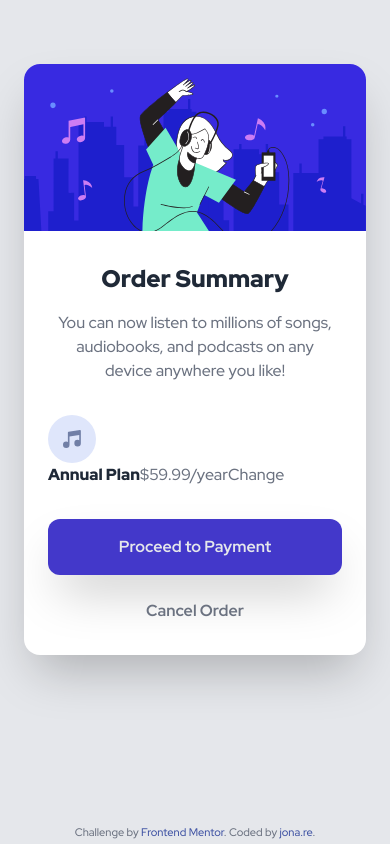
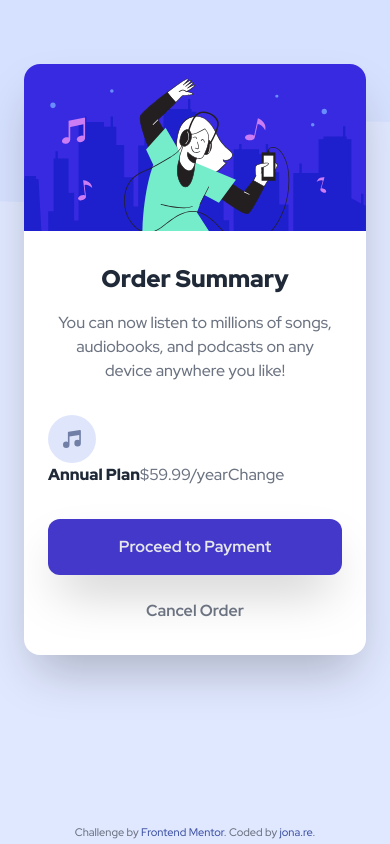
Before and after one commit to JonathanRe/order-summary-component-main, a Vue app: page / in a window 390 px wide. Built offline with nearby package versions, Linux system fonts and the light colour scheme.

Commit message:
add background color and image for mobile view

```diff
--- a/src/index.css
+++ b/src/index.css
@@ -4,6 +4,10 @@
 
 @layer base {
     body {
-        @apply bg-gray-200 font-custom text-base text-gray-500
+        @apply font-custom text-base text-gray-500;
+        background-color: hsl(225deg 100% 94%);
+        background-image: url('./src/assets/pattern-background-mobile.svg');
+        background-repeat: no-repeat;
+        background-size: contain;
     }
 }
```
